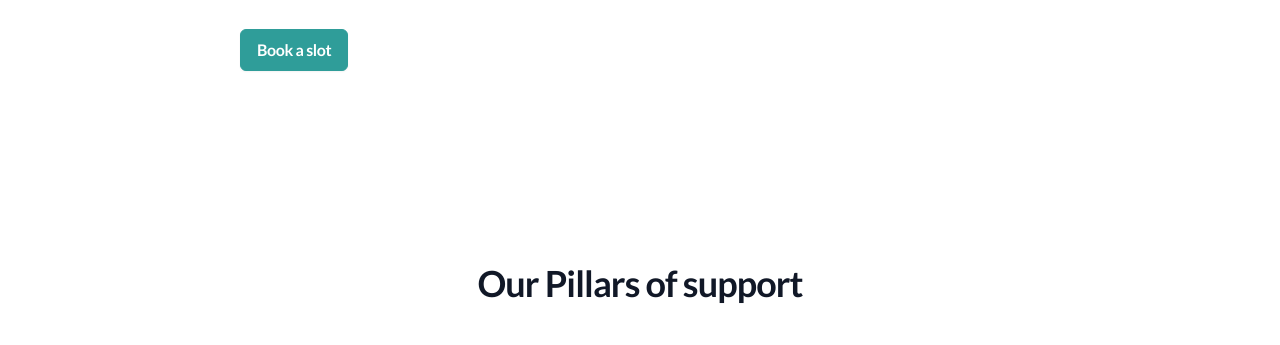
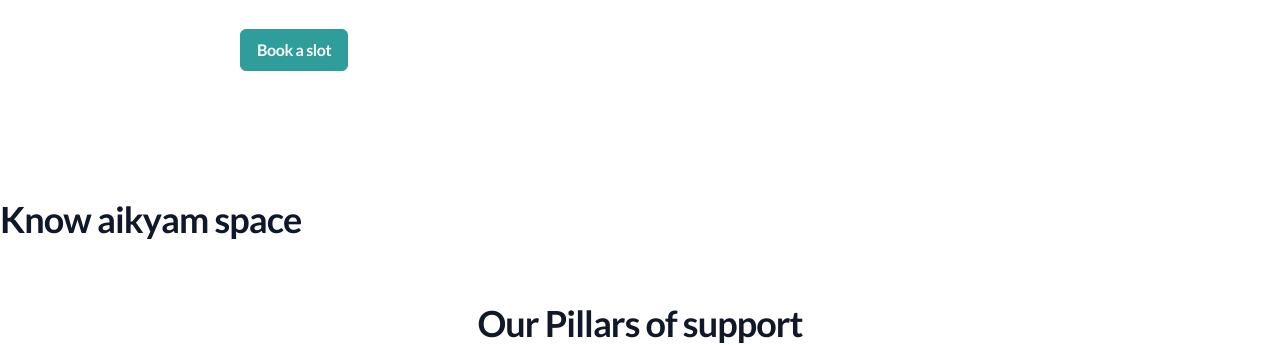
Before and after one commit to t4glabs/Aikyam-space-Template, a website: page index.html in a window 1280 px wide. Shown: the part 2087-2432 px from the top of the page. Drawn offline with Linux system fonts and the light colour scheme.

Commit message:
Update index.html

```diff
--- a/index.html
+++ b/index.html
@@ -567,6 +567,7 @@
 
   <!-- ******************* -->
   <section class="bg-white">
+       <p class="font-display text-4xl font-bold tracking-tight text-slate-900">Know aikyam space </p>
     <div class="py-8 lg:py-16 mx-auto max-w-screen-xl px-4">
       <h2
         class="mb-8 lg:mb-16 text-4xl font-bold tracking-tight leading-tight text-center text-gray-900 dark:text-white md:text-4xl">
```
